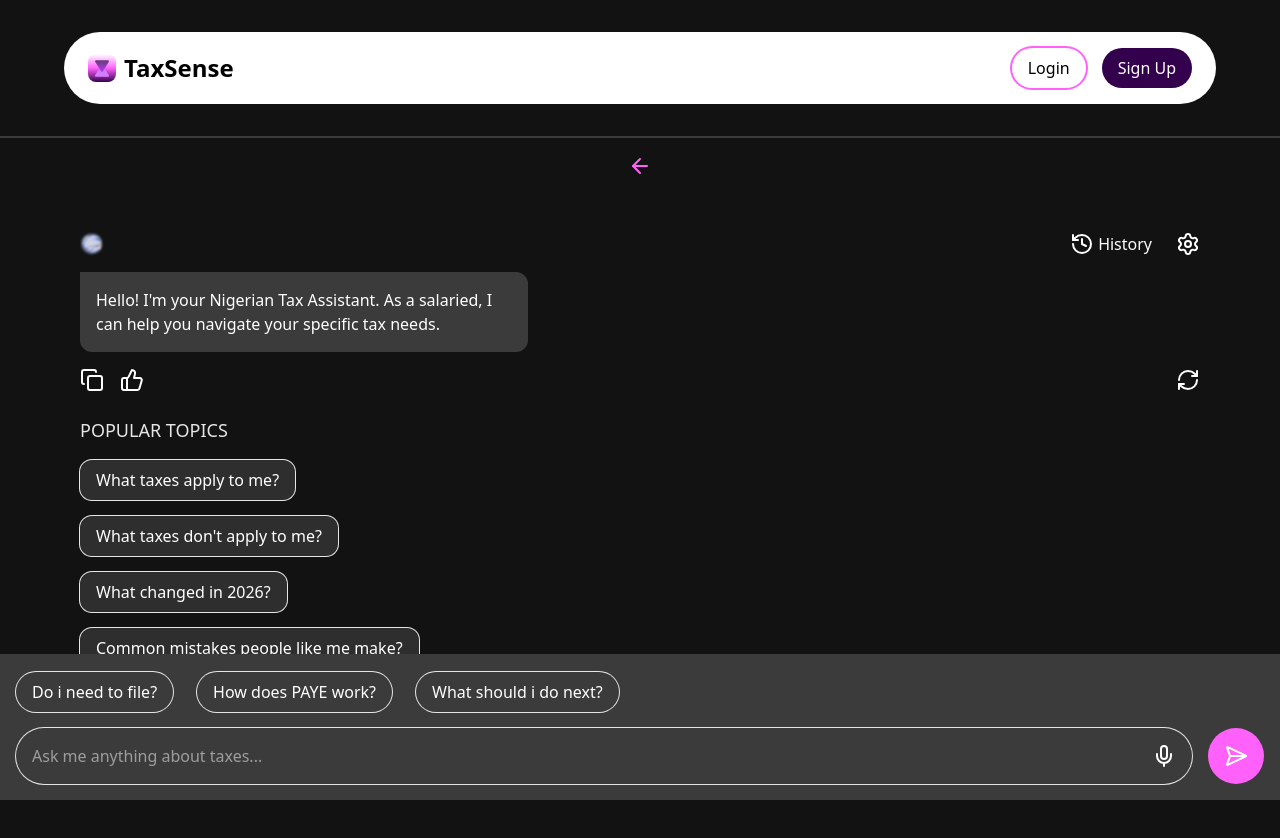
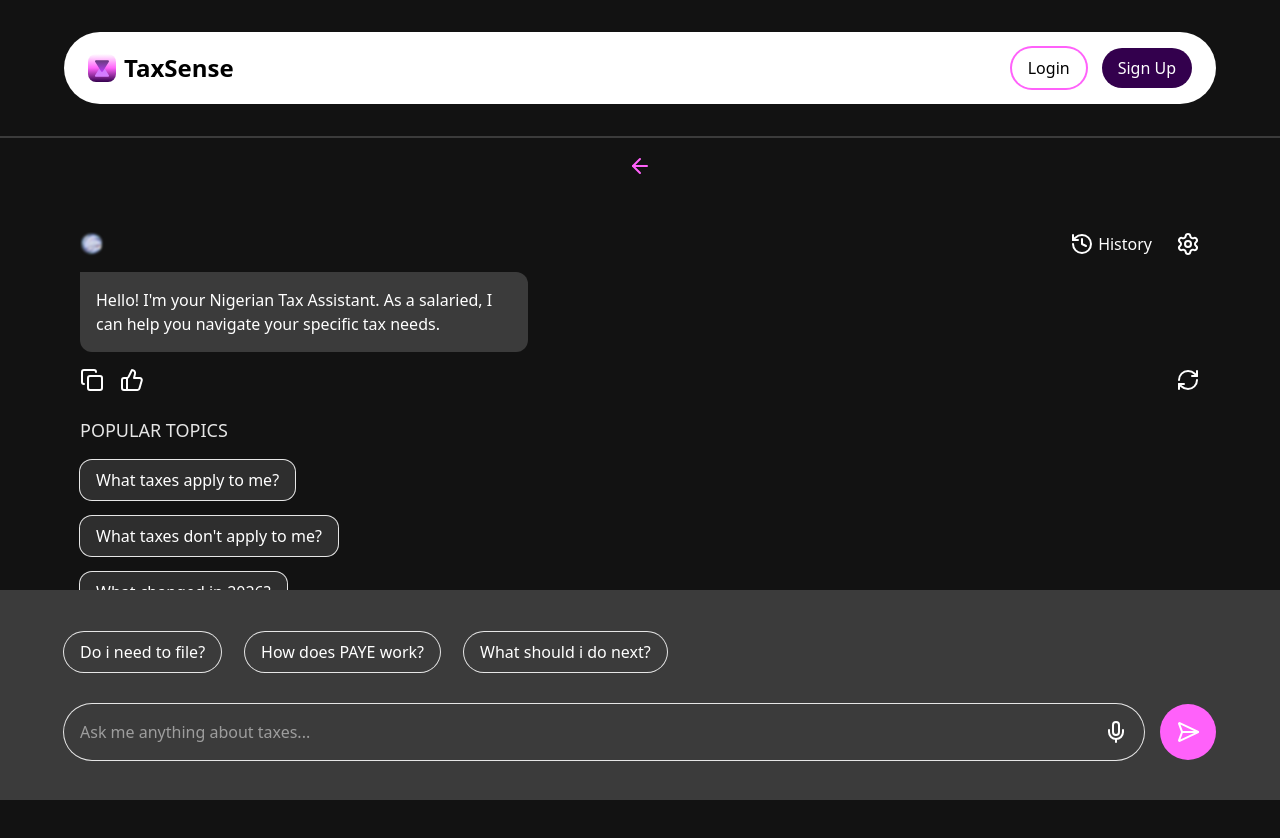
Before and after one commit to hassanismailtech/tax-mate, a React (Vite) app: page /chat in a window 1280 px wide. Shown: the top 838 px of the page. Built offline with nearby package versions, Linux system fonts and the light colour scheme.

Commit message:
feat(shared/ui): improve layout for higher resolutions

```diff
--- a/src/shared/ui/ChatAi.jsx
+++ b/src/shared/ui/ChatAi.jsx
@@ -1,4 +1,3 @@
-import { useState } from "react";
 import profilePic from "../../shared/assets/images/profile-pic.svg";
 import {
   History,
@@ -79,8 +78,8 @@
         </div>
       </div>
 
-      <div className="sticky bottom-0 bg-[hsl(var(--color-primary))] border-t-2 border-solid border-[hsl(var(--color-primary))] p-4 flex flex-col gap-4">
-        <ul className="flex gap-6 flex-wrap">
+      <div className="sticky bottom-0 bg-[hsl(var(--color-primary))] border-t-2 border-solid border-[hsl(var(--color-primary))] p-4 md:py-10 flex flex-col gap-4 md:gap-8">
+        <ul className="flex gap-6 flex-wrap max-w-6xl mx-auto w-full ">
           {promptArr.map((value) => {
             return (
               <li className="ring-1 ring-[hsl(var(--color-secondary))] bg-[hsl(var(--color-primary))] w-fit px-4 py-2 rounded-full cursor-pointer">
@@ -90,16 +89,16 @@
           })}
         </ul>
 
-        <form className="flex justify-between gap-4">
+        <form className="flex justify-between gap-4 max-w-6xl mx-auto w-full">
           <div className="flex-1 bg-[hsl(var(--color-primary))] flex items-center justify-between gap-4 p-4 rounded-full ring-1 ring-[hsl(var(--color-secondary))]">
-            <label>
+            <label className="flex-1">
               <input
                 placeholder="Ask me anything about taxes..."
                 className="outline-hidden w-full min-w-0"
               />
             </label>
 
-            <button>
+            <button className="cursor-pointer">
               <Mic />
             </button>
           </div>
```
